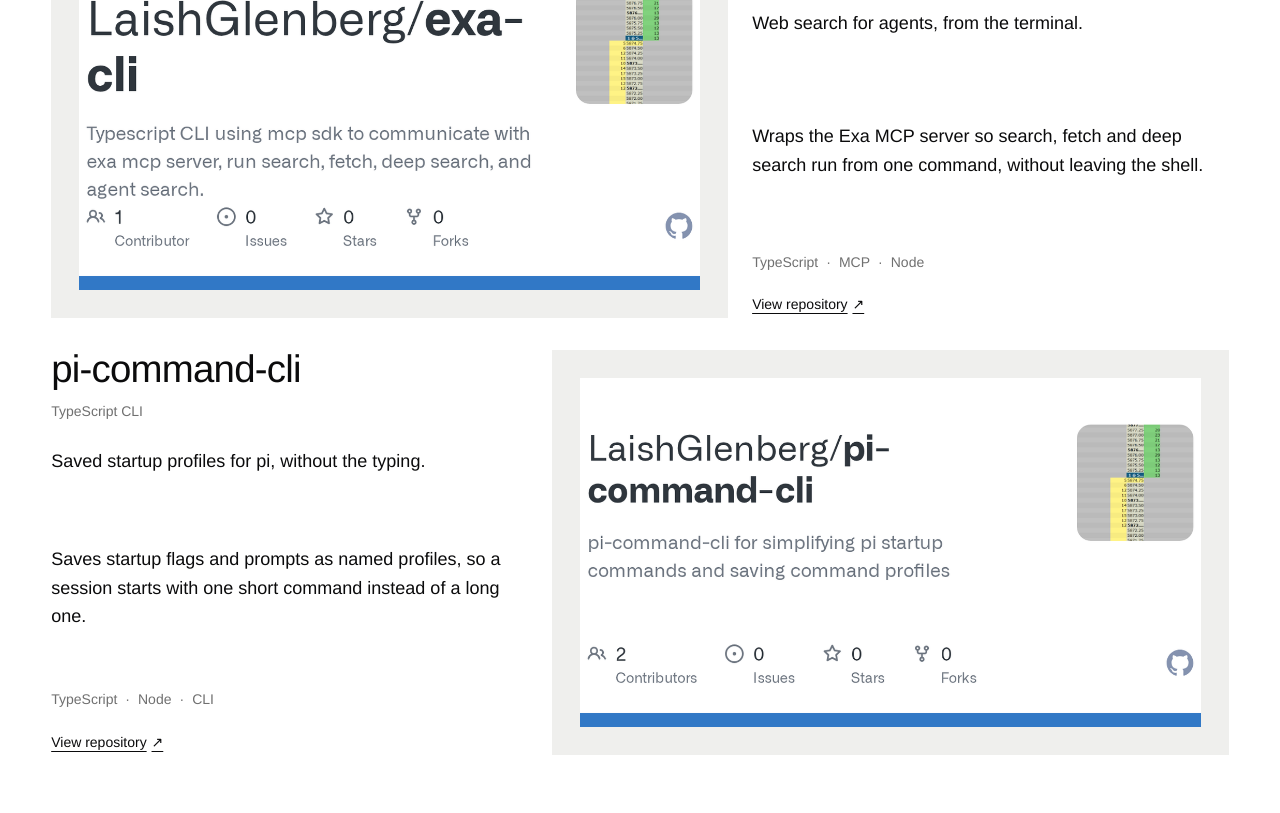
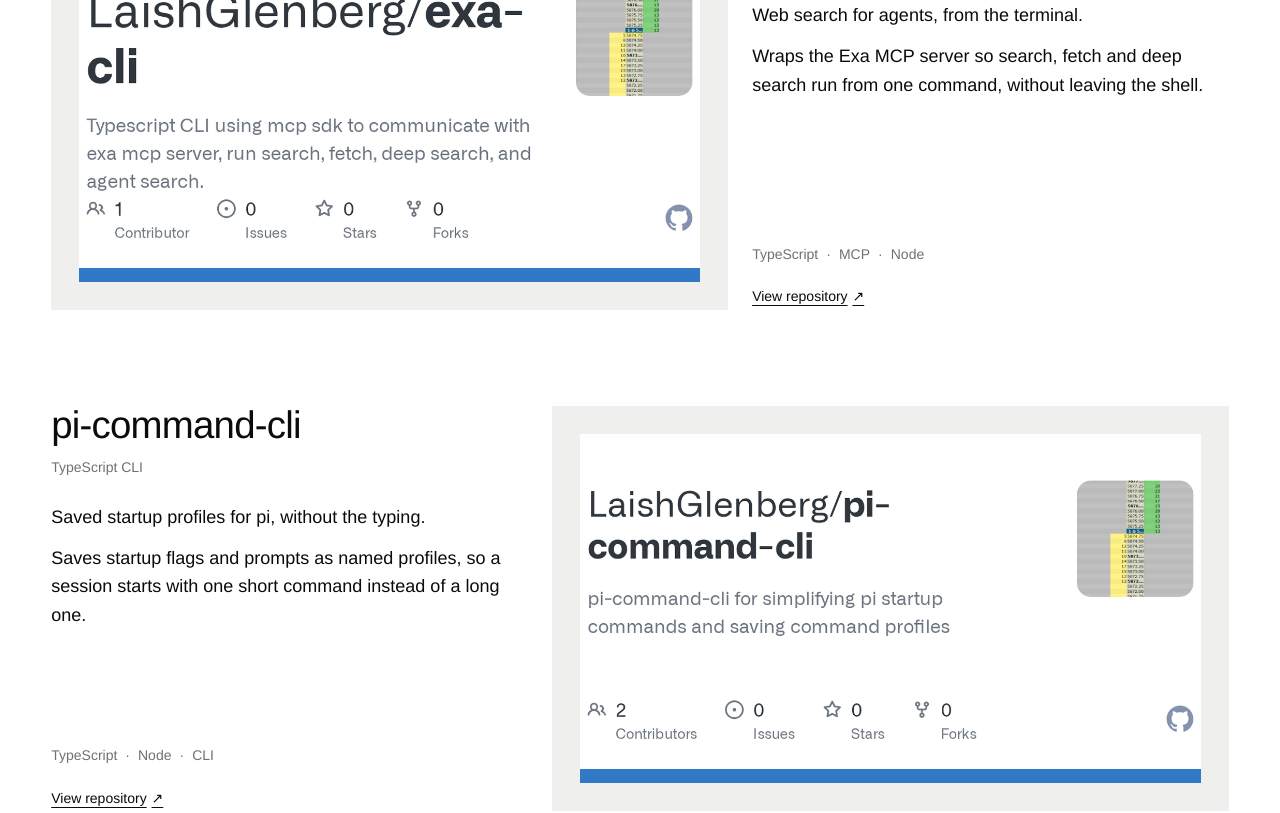
Before and after one commit to LaishGlenberg/LaishGlenberg, a React (Vite) app: page / in a window 1280 px wide. Shown: the part 1120-1933 px from the top of the page. Built offline with nearby package versions, Linux system fonts and the light colour scheme; a web font is replaced by a local one.

Commit message:
fix: normalize the page's vertical rhythm

```diff
--- a/src/components/Project.jsx
+++ b/src/components/Project.jsx
@@ -37,8 +37,10 @@ export default function Project({ project, index }) {
         data-reveal
         style={{ "--reveal-delay": 140 }}
       >
-        <p className="project__description">{project.description}</p>
-        <p className="project__note">{project.note}</p>
+        <div className="project__text">
+          <p className="project__description">{project.description}</p>
+          <p className="project__note">{project.note}</p>
+        </div>
         <div className="project__foot">
           <ul className="project__stack">
             {project.stack.map((item) => (
--- a/src/styles/layout.css
+++ b/src/styles/layout.css
@@ -4,7 +4,7 @@
   position: absolute;
   inset: 0 0 auto;
   z-index: 20;
-  padding-block: clamp(20px, 3vh, 32px);
+  padding-block: var(--space-5);
 }
 
 .nav__frame {
@@ -60,12 +60,12 @@
 .work__list {
   display: flex;
   flex-direction: column;
-  gap: clamp(80px, 12vh, 150px);
-  margin-top: clamp(56px, 9vh, 96px);
+  gap: var(--work-gap);
+  margin-top: var(--title-gap);
 }
 
 /* Selected work: each project is a plate with its copy set beside it, the
-   sides alternating. The right-hand rows are raised for rhythm. */
+   sides alternating. Both plates are seven columns; the copy column is five. */
 
 .project {
   display: grid;
@@ -93,10 +93,6 @@
   grid-column: 8 / 13;
 }
 
-.project--right {
-  margin-top: calc(-1 * clamp(48px, 8vh, 120px));
-}
-
 .project--right .project__media {
   grid-column: 6 / 13;
 }
@@ -108,7 +104,7 @@
 
 .project__head {
   grid-row: 1;
-  margin-bottom: clamp(20px, 3vh, 32px);
+  margin-bottom: var(--space-5);
 }
 
 .project__name {
@@ -127,7 +123,7 @@
 
 .project__kind {
   display: block;
-  margin-top: 12px;
+  margin-top: var(--space-3);
   font-size: var(--step-small);
   color: var(--muted);
 }
@@ -153,23 +149,28 @@
   grid-row: 2;
   display: flex;
   flex-direction: column;
-  justify-content: space-between;
-  gap: clamp(24px, 4vh, 40px);
+  gap: var(--space-6);
   min-width: 0;
+}
+
+.project__text {
+  display: flex;
+  flex-direction: column;
+  gap: var(--space-3);
 }
 
 .project__description {
   font-weight: 500;
 }
 
-.project__note {
-  margin-top: 12px;
+.project__foot {
+  margin-top: auto;
 }
 
 .project__stack {
   display: flex;
   flex-wrap: wrap;
-  margin-bottom: 16px;
+  margin-bottom: var(--space-4);
   font-size: var(--step-small);
   color: var(--muted);
 }
@@ -188,7 +189,7 @@
 }
 
 .about__body {
-  margin-top: clamp(56px, 9vh, 96px);
+  margin-top: var(--title-gap);
   columns: 2;
   column-gap: clamp(24px, 4vw, 64px);
   font-size: clamp(1.375rem, 2.1vw, 2rem);
@@ -229,8 +230,8 @@
   flex-wrap: wrap;
   align-items: baseline;
   justify-content: space-between;
-  gap: 16px 24px;
-  margin-bottom: clamp(40px, 6vh, 64px);
+  gap: var(--space-4) var(--space-5);
+  margin-bottom: var(--title-gap);
 }
 
 .repos__filters {
@@ -240,7 +241,7 @@
 }
 
 .filter {
-  padding: 4px 0;
+  padding: var(--space-2) 0;
   font-size: var(--step-small);
   color: var(--muted);
   transition: color var(--dur-fast) var(--ease-out);
@@ -267,8 +268,8 @@
   grid-template-columns: repeat(12, 1fr);
   column-gap: var(--col-gap);
   align-items: baseline;
-  padding: 14px 12px;
-  margin-inline: -12px;
+  padding: var(--space-4) var(--space-3);
+  margin-inline: calc(-1 * var(--space-3));
   transition: background-color var(--dur-fast) var(--ease-out);
 }
 
@@ -342,7 +343,7 @@
   min-height: 62svh;
   display: flex;
   flex-direction: column;
-  gap: 64px;
+  gap: var(--space-8);
 }
 
 .footer__note {
@@ -369,8 +370,8 @@
   display: flex;
   align-items: baseline;
   justify-content: space-between;
-  gap: 24px;
-  margin-top: clamp(32px, 5vh, 56px);
+  gap: var(--space-5);
+  margin-top: var(--space-7);
   font-size: var(--step-small);
 }
 
@@ -450,7 +451,7 @@
   display: flex;
   flex-direction: column;
   align-items: flex-start;
-  gap: clamp(24px, 4vh, 40px);
+  gap: var(--space-6);
 }
 
 .hero__portrait {
@@ -473,8 +474,8 @@
   display: flex;
   align-items: center;
   justify-content: flex-start;
-  gap: 24px;
-  margin-top: 28px;
+  gap: var(--space-5);
+  margin-top: var(--space-5);
 }
 
 /* Short desktop screens: keep the first screen to one viewport. */
@@ -485,7 +486,7 @@
   }
 
   .hero__aside {
-    gap: clamp(16px, 3vh, 24px);
+    gap: var(--space-4);
   }
 
   .hero__portrait {
@@ -509,7 +510,7 @@
     flex-direction: row;
     align-items: flex-end;
     justify-content: space-between;
-    gap: 40px;
+    gap: var(--space-6);
   }
 
   .hero__portrait {
@@ -547,7 +548,7 @@
 
   .project__head {
     order: 1;
-    margin-bottom: 16px;
+    margin-bottom: var(--space-4);
   }
 
   .project__media {
@@ -558,8 +559,7 @@
 
   .project__copy {
     order: 3;
-    gap: 20px;
-    margin-top: 24px;
+    margin-top: var(--space-5);
   }
 
   /* Name + meta share line one; the description takes line two. At 768px the
@@ -569,8 +569,8 @@
   .repo-row {
     display: grid;
     grid-template-columns: minmax(0, 1fr) auto;
-    gap: 4px 12px;
-    padding: 14px 0;
+    gap: var(--space-1) var(--space-3);
+    padding: var(--space-4) 0;
     margin-inline: 0;
   }
 
@@ -585,7 +585,7 @@
     grid-row: 1;
     align-items: baseline;
     justify-self: end;
-    gap: 12px;
+    gap: var(--space-3);
   }
 
   .repo-row__desc {
@@ -608,7 +608,7 @@
   }
 
   .hero {
-    padding-block: 96px 48px;
+    padding-block: var(--space-9) var(--space-7);
   }
 
   .hero__frame {
@@ -631,8 +631,8 @@
   .hero__aside {
     align-items: flex-start;
     flex-direction: column;
-    gap: clamp(32px, 5vh, 48px);
-    margin-top: clamp(32px, 5vh, 56px);
+    gap: var(--space-6);
+    margin-top: var(--space-7);
   }
 
   .hero__support {
@@ -646,26 +646,25 @@
 
   .hero__actions {
     justify-content: flex-start;
-    gap: 20px;
-    margin-top: 24px;
+    gap: var(--space-5);
+    margin-top: var(--space-5);
   }
 
   .work {
-    padding-block: 96px;
+    padding-block: var(--space-9);
   }
 
   .work__list {
     gap: 72px;
-    margin-top: 48px;
   }
 
   .project__media {
-    padding: 12px;
+    padding: var(--space-3);
   }
 
   .about,
   .repos {
-    padding-block: 96px;
+    padding-block: var(--space-9);
   }
 
   .about__body {
@@ -673,8 +672,7 @@
   }
 
   .repos__head {
-    gap: 16px;
-    margin-bottom: 32px;
+    gap: var(--space-4);
   }
 
   .repo-row__name {
@@ -682,12 +680,12 @@
   }
 
   .footer {
-    padding-block: 64px 32px;
+    padding-block: var(--space-8) var(--space-6);
   }
 
   .footer__frame {
     min-height: 0;
-    gap: 56px;
+    gap: var(--space-7);
   }
 
   .footer__name {
@@ -697,7 +695,7 @@
   .footer__row {
     flex-direction: column;
     align-items: flex-start;
-    gap: 16px;
-    margin-top: 32px;
+    gap: var(--space-4);
+    margin-top: var(--space-6);
   }
 }
--- a/src/styles/tokens.css
+++ b/src/styles/tokens.css
@@ -19,6 +19,19 @@
   --max: 1280px;
   --col-gap: 24px;
   --section-gap: clamp(96px, 14vh, 200px);
+  --title-gap: clamp(48px, 8vh, 88px);
+  --work-gap: clamp(72px, 12vh, 144px);
+
+  /* Spacing scale */
+  --space-1: 4px;
+  --space-2: 8px;
+  --space-3: 12px;
+  --space-4: 16px;
+  --space-5: 24px;
+  --space-6: 32px;
+  --space-7: 48px;
+  --space-8: 64px;
+  --space-9: 96px;
 
   /* Motion */
   --ease-out: cubic-bezier(0.16, 1, 0.3, 1);
```
Also changed, not shown: 1 other file (tests, documents, lock files or other folders).
